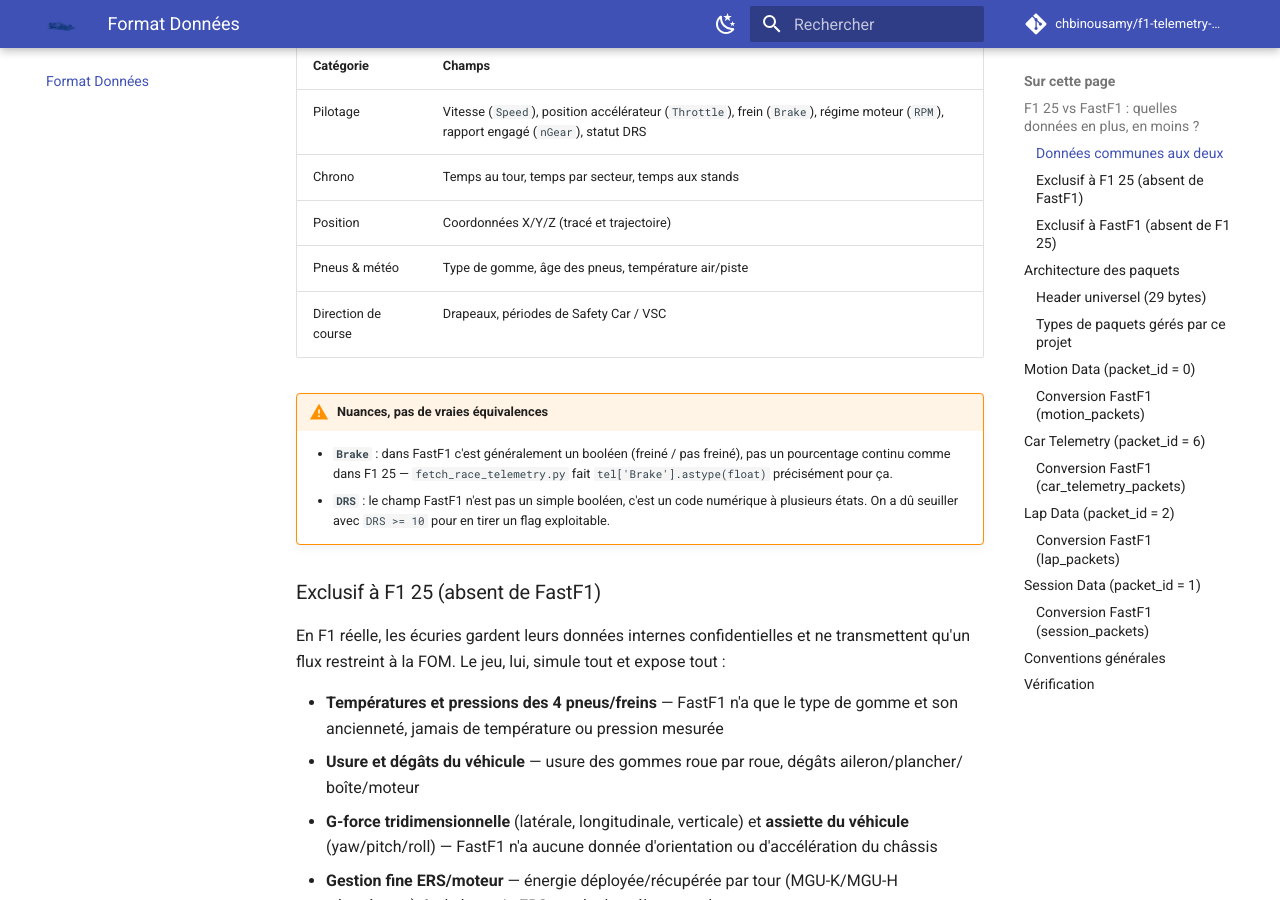
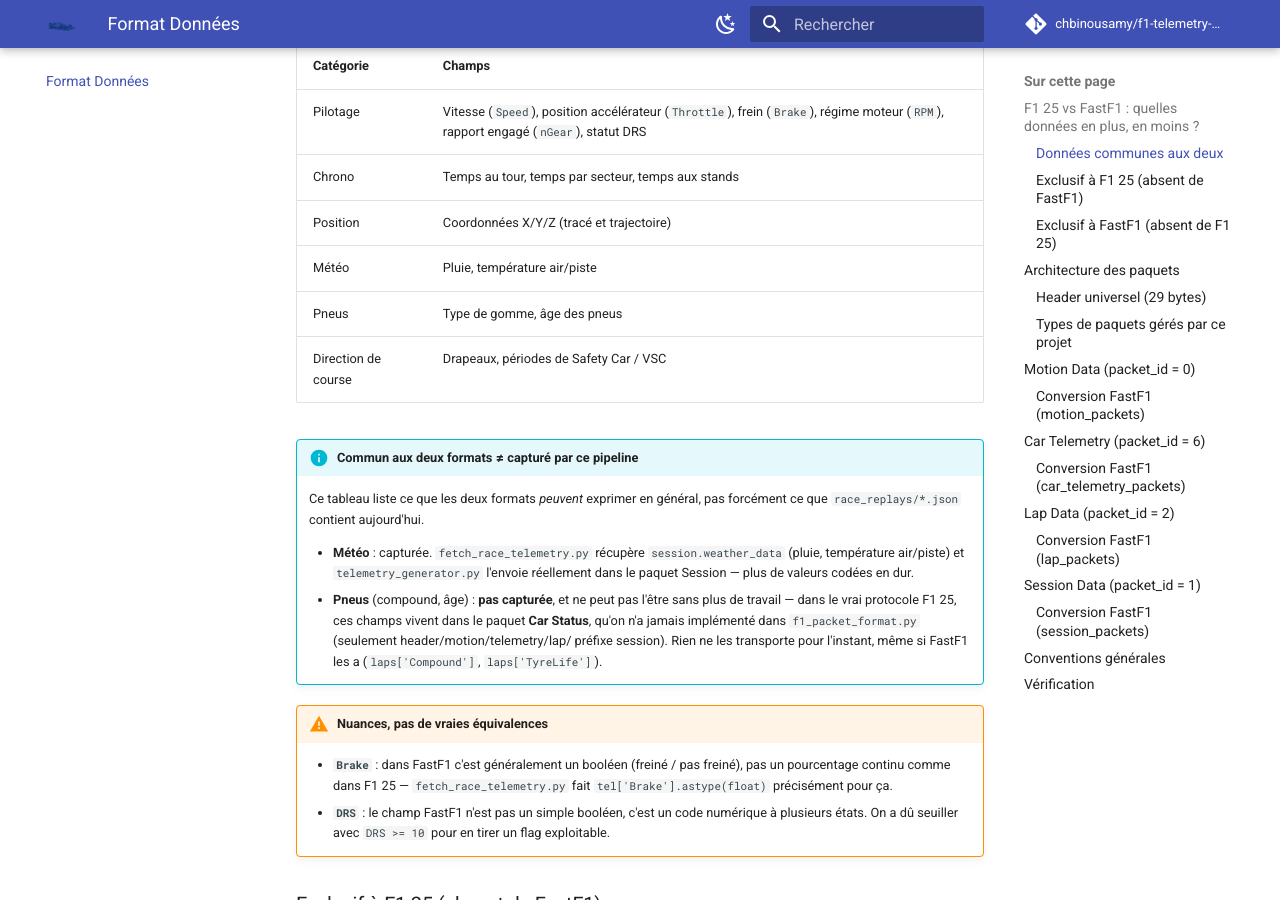
Before and after one commit to chbinousamy/f1-telemetry-docs, an MkDocs documentation site: the page built from docs/data-format.md, in a window 1280 px wide and 900 px high, scrolled down 1053 px. Built offline with MkDocs 1.6.1 and Material for MkDocs 9.7.7, drawn with Linux system fonts in a browser that asks for light colours; comment, search, counter and statistics services are not loaded.

Commit message:
Clarify weather is now captured, tyre compound/age still isn't
Split the "Pneus & météo" row and added a callout distinguishing
"common to both formats in general" from "what race_replays/*.json
actually contains" -- weather is now real (fetch_race_telemetry.py +
Session packet wiring), tyres remain absent (would need the
unimplemented Car Status packet). Cross-referenced from generator.md.

```diff
--- a/docs/data-format.md
+++ b/docs/data-format.md
@@ -41,8 +41,22 @@
 | Pilotage | Vitesse (`Speed`), position accélérateur (`Throttle`), frein (`Brake`), régime moteur (`RPM`), rapport engagé (`nGear`), statut DRS |
 | Chrono | Temps au tour, temps par secteur, temps aux stands |
 | Position | Coordonnées X/Y/Z (tracé et trajectoire) |
-| Pneus & météo | Type de gomme, âge des pneus, température air/piste |
+| Météo | Pluie, température air/piste |
+| Pneus | Type de gomme, âge des pneus |
 | Direction de course | Drapeaux, périodes de Safety Car / VSC |
+
+!!! info "Commun aux deux formats ≠ capturé par ce pipeline"
+    Ce tableau liste ce que les deux formats *peuvent* exprimer en général, pas forcément ce que
+    `race_replays/*.json` contient aujourd'hui.
+
+    - **Météo** : capturée. `fetch_race_telemetry.py` récupère `session.weather_data` (pluie,
+      température air/piste) et `telemetry_generator.py` l'envoie réellement dans le paquet
+      Session — plus de valeurs codées en dur.
+    - **Pneus** (compound, âge) : **pas capturée**, et ne peut pas l'être sans plus de travail —
+      dans le vrai protocole F1 25, ces champs vivent dans le paquet **Car Status**, qu'on n'a
+      jamais implémenté dans `f1_packet_format.py` (seulement header/motion/telemetry/lap/
+      préfixe session). Rien ne les transporte pour l'instant, même si FastF1 les a
+      (`laps['Compound']`, `laps['TyreLife']`).
 
 !!! warning "Nuances, pas de vraies équivalences"
     - **`Brake`** : dans FastF1 c'est généralement un booléen (freiné / pas freiné), pas un
```
Also changed, not shown: docs/generator.md (+8 -3 lines).
